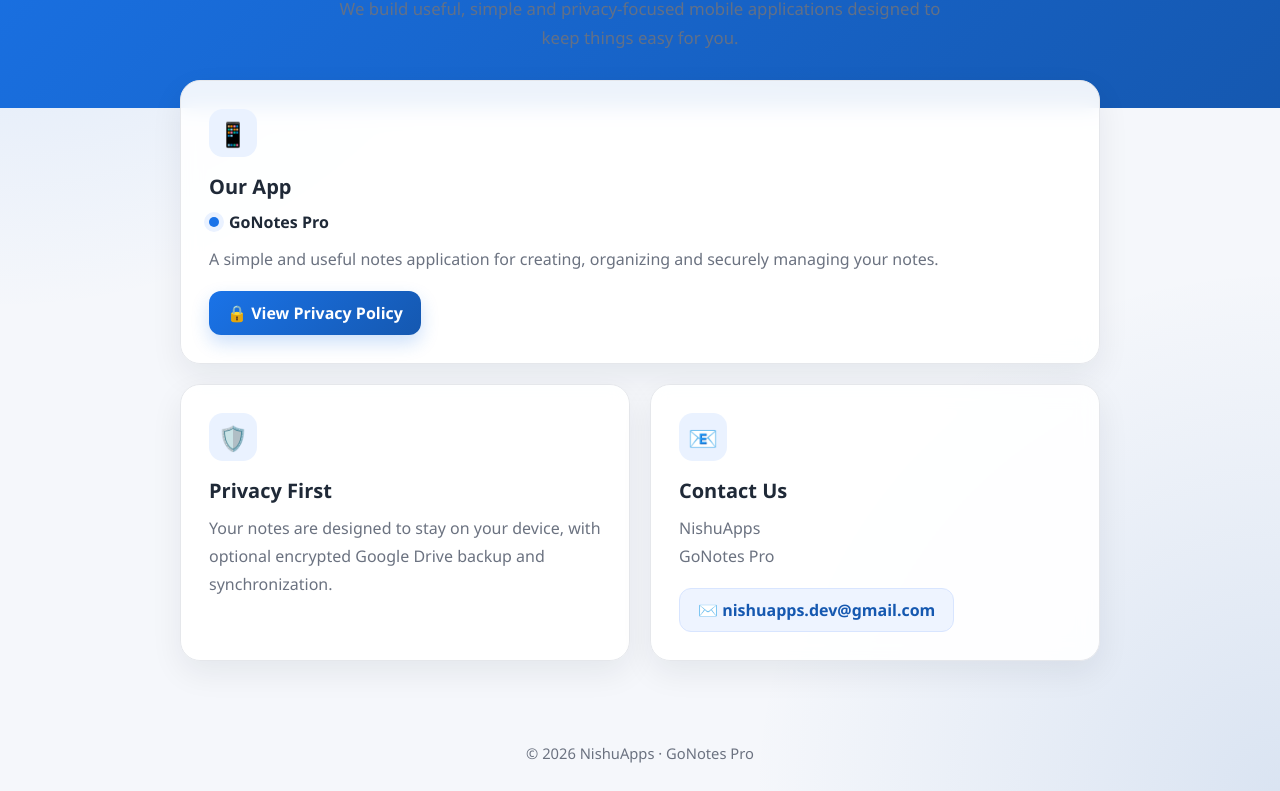
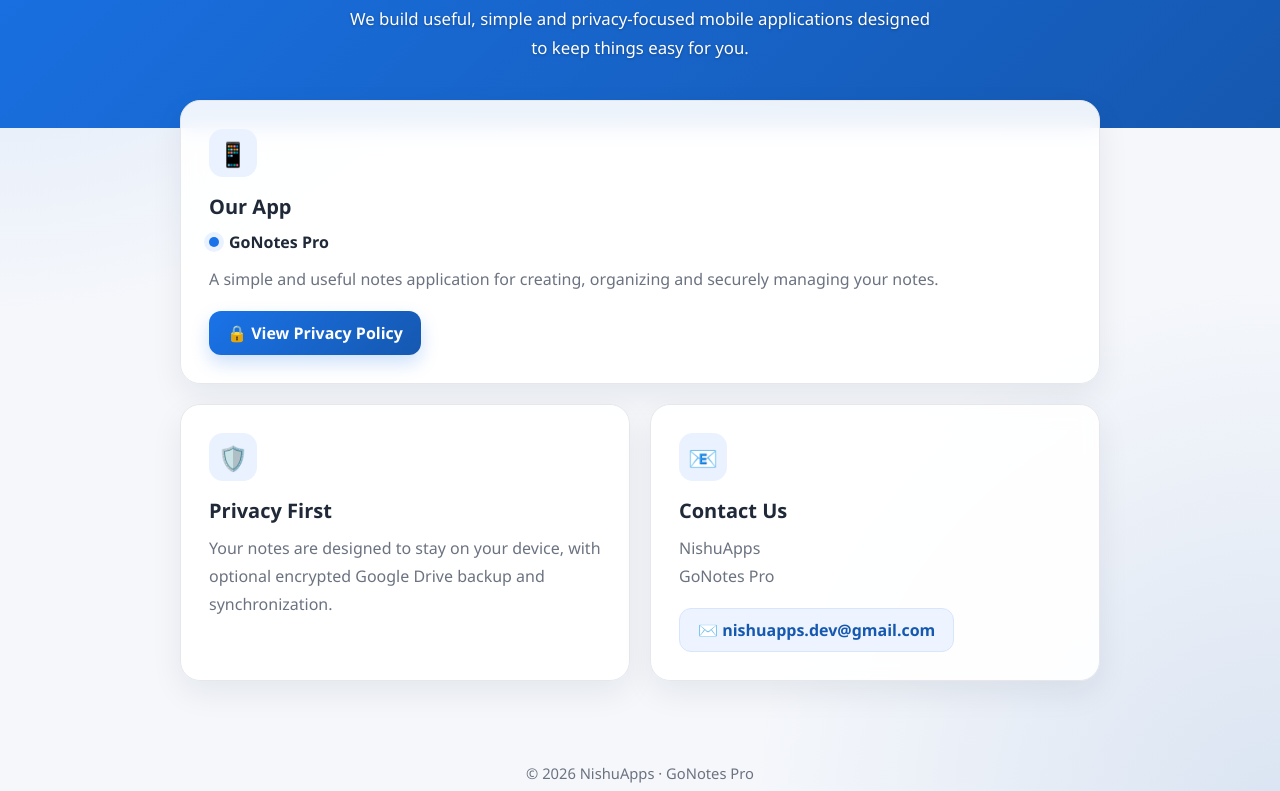
Before and after one commit to nishuapps/nishuapps.github.io, a plain HTML site: page index.html in a window 1280 px wide. Shown: the part 251-1042 px from the top of the page. Drawn offline with Linux system fonts and the light colour scheme.

Commit message:
Update index.html

```diff
--- a/index.html
+++ b/index.html
@@ -60,9 +60,12 @@
         .tagline {
             max-width: 620px;
             margin: 0 auto;
+            padding: 10px 16px;
             font-size: 1.05rem;
             line-height: 1.7;
-            opacity: .9;
+            color: #ffffff;
+            opacity: 1;
+            text-shadow: 0 1px 3px rgba(0,0,0,.28);
         }
 
         .container {
```
